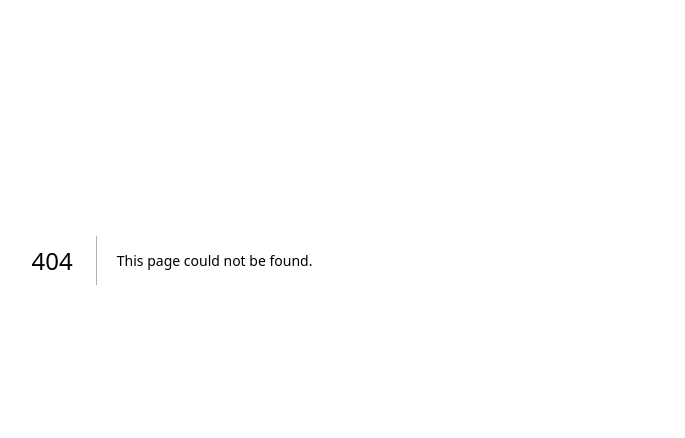
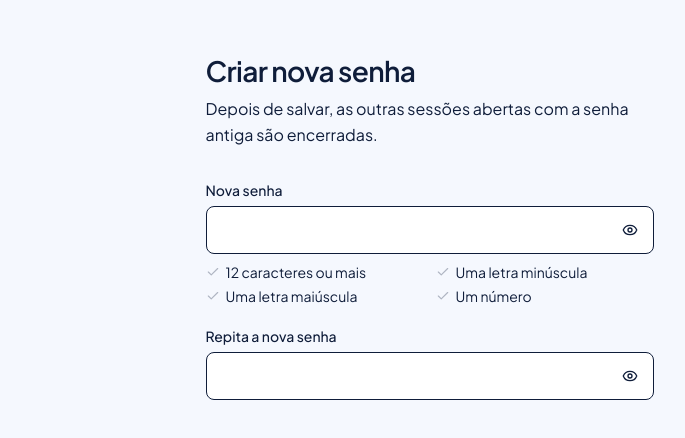
Before and after one commit to dutrathiagodev/Odontra, a Next.js app: page /redefinir-senha in a window 1280 px wide. Before the commit this address had no page. Shown: the part 140-578 px from the top of the page, without its empty margins (468-1153 px from the left). Built offline with nearby package versions, Linux system fonts and the light colour scheme; no server answers.

Commit message:
feat(auth): redefinir senha e encerrar outras sessoes

```diff
--- /dev/null
+++ b/app/(auth)/redefinir-senha/page.tsx
@@ -0,0 +1,12 @@
+import { AuthShell } from "@/presentation/auth/auth-shell";
+import { ResetPasswordForm } from "@/presentation/auth/reset-password-form";
+
+export const metadata = { title: "Nova senha — Odontra" };
+
+export default function ResetPasswordPage() {
+  return (
+    <AuthShell title="Criar nova senha" description="Depois de salvar, as outras sessões abertas com a senha antiga são encerradas.">
+      <ResetPasswordForm />
+    </AuthShell>
+  );
+}
--- /dev/null
+++ b/presentation/auth/reset-password-form.tsx
@@ -0,0 +1,51 @@
+"use client";
+
+import { useRouter } from "next/navigation";
+import { useState, type FormEvent } from "react";
+import { getBrowserSupabase } from "@/infrastructure/supabase/browser-client";
+import { authErrorMessage } from "./auth-errors";
+import { AuthField, FormMessage, SubmitButton } from "./auth-field";
+import { PasswordChecklist } from "./password-checklist";
+import { isPasswordValid } from "./password-policy";
+
+export function ResetPasswordForm() {
+  const router = useRouter();
+  const [password, setPassword] = useState("");
+  const [confirm, setConfirm] = useState("");
+  const [busy, setBusy] = useState(false);
+  const [error, setError] = useState("");
+
+  const submit = async (event: FormEvent) => {
+    event.preventDefault();
+    setError("");
+    if (!isPasswordValid(password)) return setError("A senha ainda não atende aos requisitos abaixo.");
+    if (password !== confirm) return setError("As duas senhas não são iguais.");
+
+    setBusy(true);
+    const supabase = getBrowserSupabase();
+    const { data } = await supabase.auth.getSession();
+    if (!data.session) {
+      setBusy(false);
+      return setError("O link de redefinição expirou. Peça um novo em Esqueci minha senha.");
+    }
+    const { error: authError } = await supabase.auth.updateUser({ password });
+    setBusy(false);
+    if (authError) return setError(authErrorMessage(authError));
+    // Encerra as outras sessões abertas com a senha antiga.
+    await supabase.auth.signOut({ scope: "others" });
+    router.replace("/painel");
+    router.refresh();
+  };
+
+  return (
+    <form onSubmit={submit} className="space-y-5" noValidate>
+      {error && <FormMessage tone="error">{error}</FormMessage>}
+      <div>
+        <AuthField label="Nova senha" type="password" value={password} onChange={setPassword} autoComplete="new-password" />
+        <PasswordChecklist password={password} />
+      </div>
+      <AuthField label="Repita a nova senha" type="password" value={confirm} onChange={setConfirm} autoComplete="new-password" />
+      <SubmitButton busy={busy}>Salvar nova senha</SubmitButton>
+    </form>
+  );
+}
```
